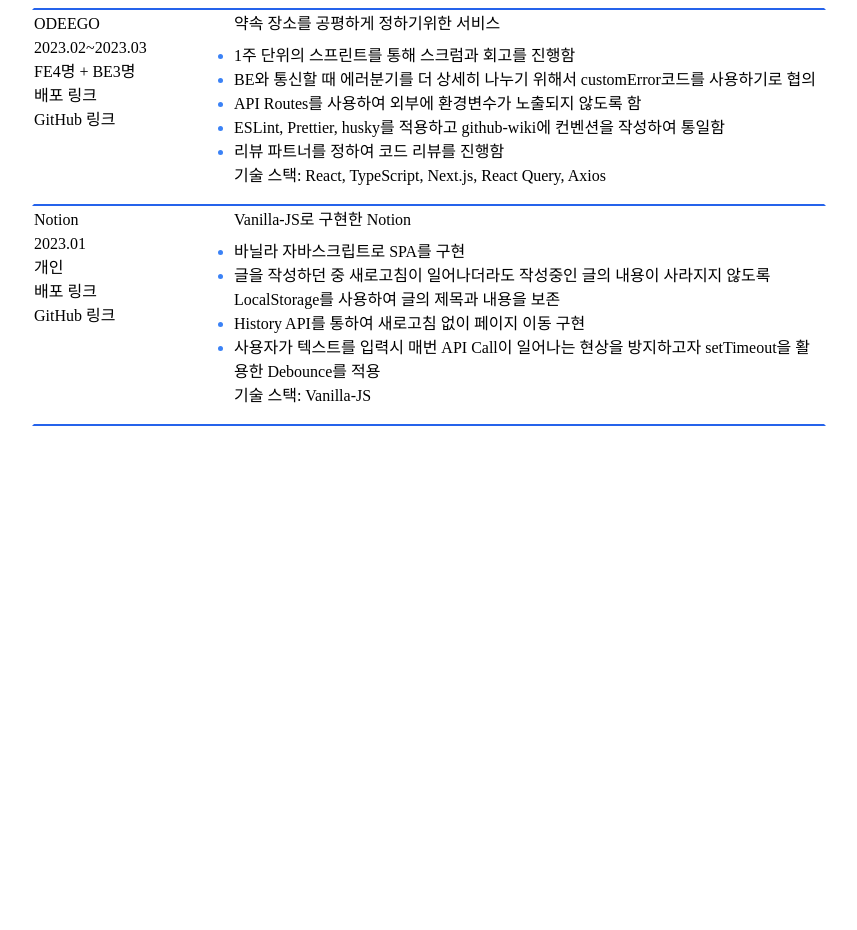
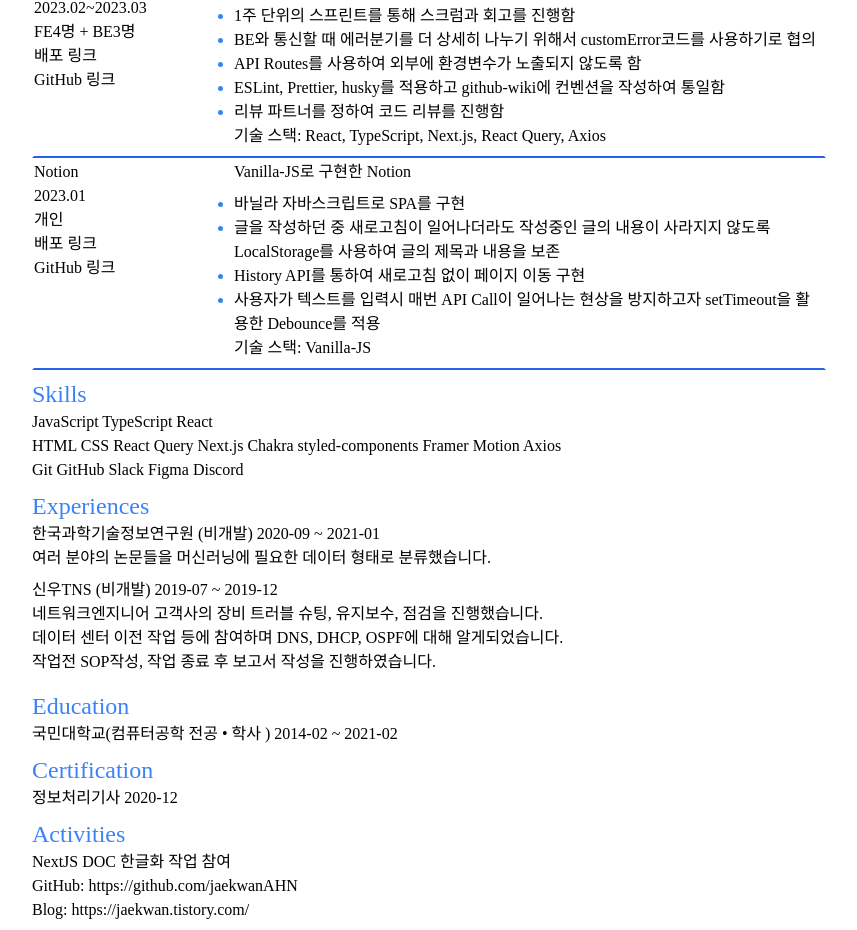
Before and after one commit to jaekwanAHN/resume, a Next.js app: page / in a window 1280 px wide. Shown: the part 790-1720 px from the top of the page, without its empty margins (211-1068 px from the left). Before the commit the page ends 1216 px from the top, so only its background shows below. Built offline with nearby package versions, Linux system fonts and the light colour scheme; a web font is replaced by a local one.

Commit message:
Feat: 1차 마크업 구현

```diff
--- a/src/components/Header/Introduce.tsx
+++ b/src/components/Header/Introduce.tsx
@@ -1,6 +1,6 @@
 const Introduce = () => {
   return (
-    <div className="pb-8">
+    <div className="pb-2">
       <p>
         함께 일하는 것을 좋아합니다. 페어 프로그래밍을 진행하면서 문제를 해결해
         본 경험이 있습니다. 팀 프로젝트를 진행하며 1주 단위의 스프린트와 데일리
--- a/src/components/Projects/index.tsx
+++ b/src/components/Projects/index.tsx
@@ -8,14 +8,14 @@ interface ProjectInfoProps {
 
 const Projects = ({ projects }: ProjectInfoProps) => {
   return (
-    <div className="flex justify-start flex-col ">
+    <div className="flex justify-start flex-col pb-2">
       <p className="text-2xl text-blue-500">Projects</p>
       {projects.map((project) => {
         return (
           <div
             key={project.projectTitle}
             className="flex flex-row border-2 border-transparent border-b-blue-600
-          pb-4"
+          pb-2"
           >
             <div className="flex">
               <ProjectInfos
--- /dev/null
+++ b/src/components/activities/indext.tsx
@@ -0,0 +1,16 @@
+interface activitiesProps {
+  activities: string[];
+}
+
+const Activities = ({ activities }: activitiesProps) => {
+  return (
+    <div className="pb-2">
+      <p className="text-2xl text-blue-500">Activities</p>
+      {activities.map((activity) => {
+        return <p key={activity}>{activity}</p>;
+      })}
+    </div>
+  );
+};
+
+export default Activities;
--- /dev/null
+++ b/src/components/certification/index.tsx
@@ -0,0 +1,14 @@
+interface certificationProps {
+  certification: string;
+}
+
+const Certification = ({ certification }: certificationProps) => {
+  return (
+    <div className="pb-2">
+      <p className="text-2xl text-blue-500">Certification</p>
+      <p>{certification}</p>
+    </div>
+  );
+};
+
+export default Certification;
--- /dev/null
+++ b/src/components/education/index.tsx
@@ -0,0 +1,14 @@
+interface EducationProps {
+  education: string;
+}
+
+const Education = ({ education }: EducationProps) => {
+  return (
+    <div className="pb-2">
+      <p className="text-2xl text-blue-500">Education</p>
+      <p>{education}</p>
+    </div>
+  );
+};
+
+export default Education;
--- /dev/null
+++ b/src/components/experiences/index.tsx
@@ -0,0 +1,26 @@
+import { PersonalInformation } from '@/data/personal';
+
+const Experiences = () => {
+  return (
+    <div className="pb-2">
+      <p className="text-2xl text-blue-500">Experiences</p>
+      {PersonalInformation.experiences.map((experience) => {
+        return (
+          <>
+            <p>
+              {experience.name} {experience.date}
+            </p>
+
+            <ul className="pb-2">
+              {experience.works.map((work) => {
+                return <li key={work}>{work}</li>;
+              })}
+            </ul>
+          </>
+        );
+      })}
+    </div>
+  );
+};
+
+export default Experiences;
--- /dev/null
+++ b/src/components/skills/index.tsx
@@ -0,0 +1,16 @@
+import { PersonalInformation } from '@/data/personal';
+
+const Skills = () => {
+  return (
+    <div className="pb-2">
+      <p className="text-2xl text-blue-500">Skills</p>
+      {PersonalInformation.skills[0].join(' ')}
+      <br />
+      {PersonalInformation.skills[1].join(' ')}
+      <br />
+      {PersonalInformation.skills[2].join(' ')}
+    </div>
+  );
+};
+
+export default Skills;
--- a/src/data/personal.ts
+++ b/src/data/personal.ts
@@ -4,4 +4,43 @@ export const PersonalInformation = {
   eMail: 'ggstork@gmail.com',
   github: 'https://github.com/jaekwanAHN',
   blog: 'https://jaekwan.tistory.com/',
+  skills: [
+    ['JavaScript', 'TypeScript', 'React'],
+    [
+      'HTML',
+      'CSS',
+      'React Query',
+      'Next.js',
+      'Chakra',
+      'styled-components',
+      'Framer Motion',
+      'Axios',
+    ],
+    ['Git', 'GitHub', 'Slack', 'Figma', 'Discord'],
+  ],
+  experiences: [
+    {
+      name: '한국과학기술정보연구원 (비개발)',
+      date: '2020-09 ~ 2021-01',
+      works: [
+        '여러 분야의 논문들을 머신러닝에 필요한 데이터 형태로 분류했습니다.',
+      ],
+    },
+    {
+      name: '신우TNS (비개발)',
+      date: '2019-07 ~ 2019-12',
+      works: [
+        '네트워크엔지니어 고객사의 장비 트러블 슈팅, 유지보수, 점검을 진행했습니다.',
+        '데이터 센터 이전 작업 등에 참여하며 DNS, DHCP, OSPF에 대해 알게되었습니다.',
+        '작업전 SOP작성, 작업 종료 후 보고서 작성을 진행하였습니다.',
+      ],
+    },
+  ],
+  education: '국민대학교(컴퓨터공학 전공 • 학사 ) 2014-02 ~ 2021-02',
+  certification: '정보처리기사 2020-12',
+  activities: [
+    'NextJS DOC 한글화 작업 참여',
+    'GitHub: https://github.com/jaekwanAHN',
+    'Blog: https://jaekwan.tistory.com/',
+  ],
 };
--- a/src/pages/index.tsx
+++ b/src/pages/index.tsx
@@ -1,5 +1,10 @@
+import Activities from '@/components/activities/indext';
 import Header from '@/components/Header';
 import Projects from '@/components/Projects';
+import Certification from '@/components/certification';
+import Education from '@/components/education';
+import Experiences from '@/components/experiences';
+import Skills from '@/components/skills';
 import { PersonalInformation } from '@/data/personal';
 import { projects } from '@/data/projects';
 
@@ -7,8 +12,12 @@ export default function Page() {
   return (
     <main>
       <Header PersonalInformation={PersonalInformation} />
-
       <Projects projects={projects} />
+      <Skills />
+      <Experiences />
+      <Education education={PersonalInformation.education} />
+      <Certification certification={PersonalInformation.certification} />
+      <Activities activities={PersonalInformation.activities} />
     </main>
   );
 }
```
